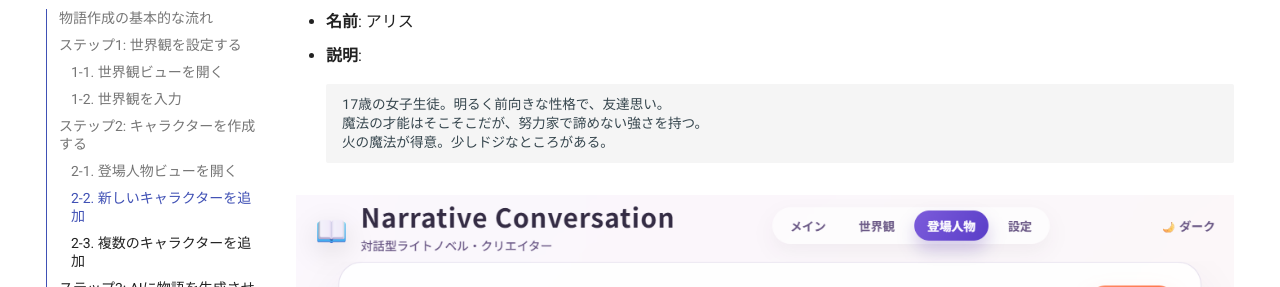
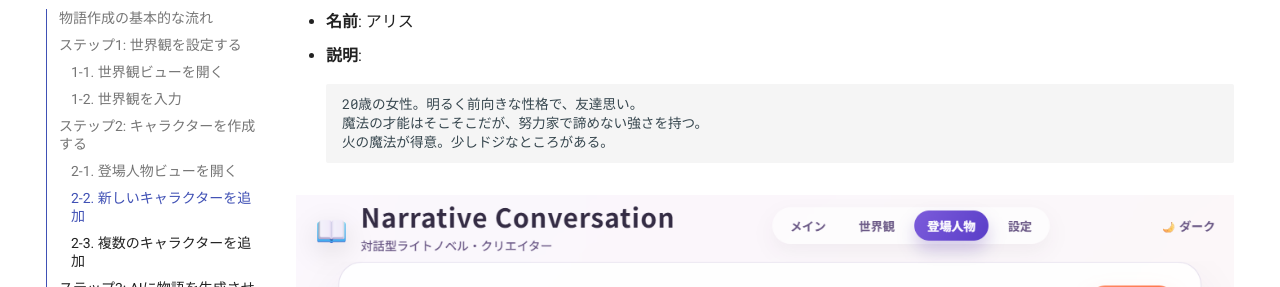
Before and after one commit to gpsnmeajp/NarrativeConversationDoc, an MkDocs documentation site: the page built from docs/guide/basic-story.md, in a window 1280 px wide and 900 px high, scrolled down 2923 px. Shown: the part 165-452 px from the top of the window. Built offline with MkDocs 1.6.1 and Material for MkDocs 9.7.7, drawn with Linux system fonts in a browser that asks for light colours; comment, search, counter and statistics services are not loaded.

Commit message:
サンプルの修正

````diff
--- a/docs/guide/basic-story.md
+++ b/docs/guide/basic-story.md
@@ -72,7 +72,7 @@
 - **名前**: アリス
 - **説明**:
   ```
-  17歳の女子生徒。明るく前向きな性格で、友達思い。
+  20歳の女性。明るく前向きな性格で、友達思い。
   魔法の才能はそこそこだが、努力家で諦めない強さを持つ。
   火の魔法が得意。少しドジなところがある。
   ```
````
